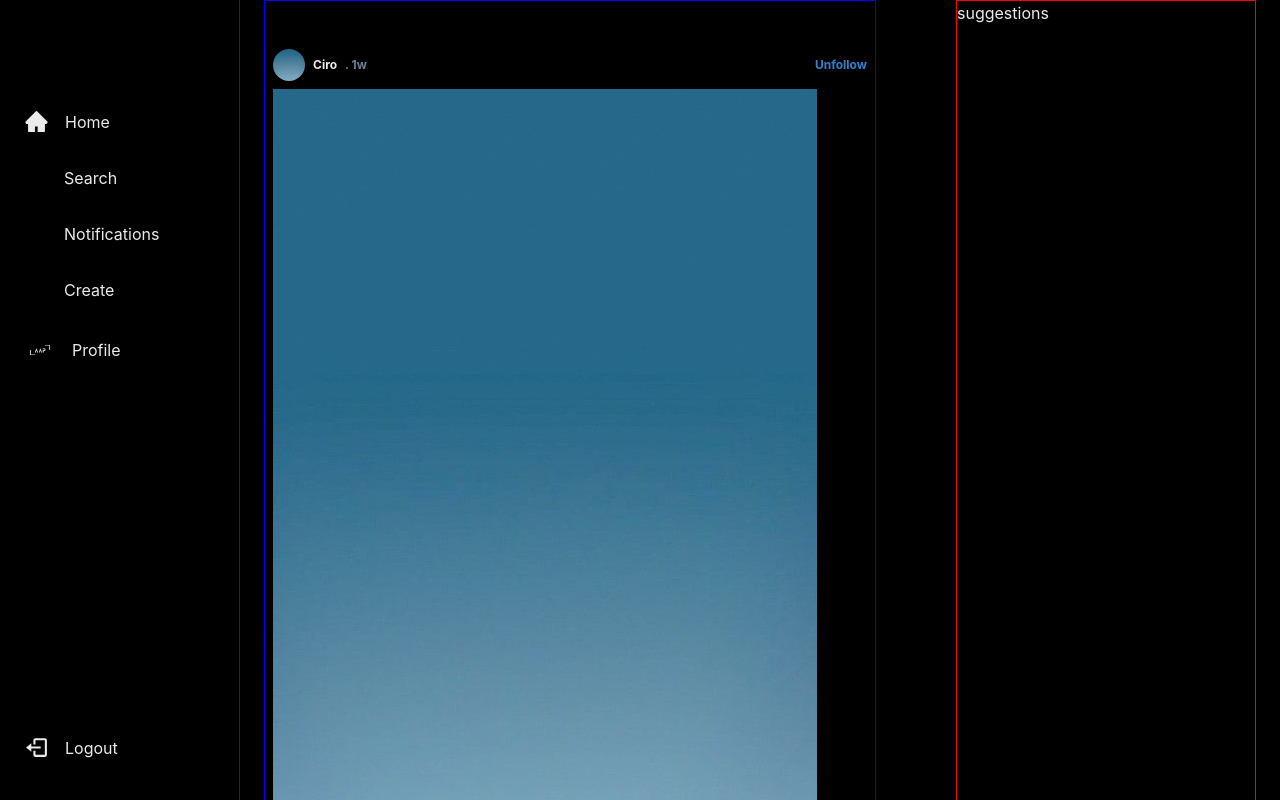
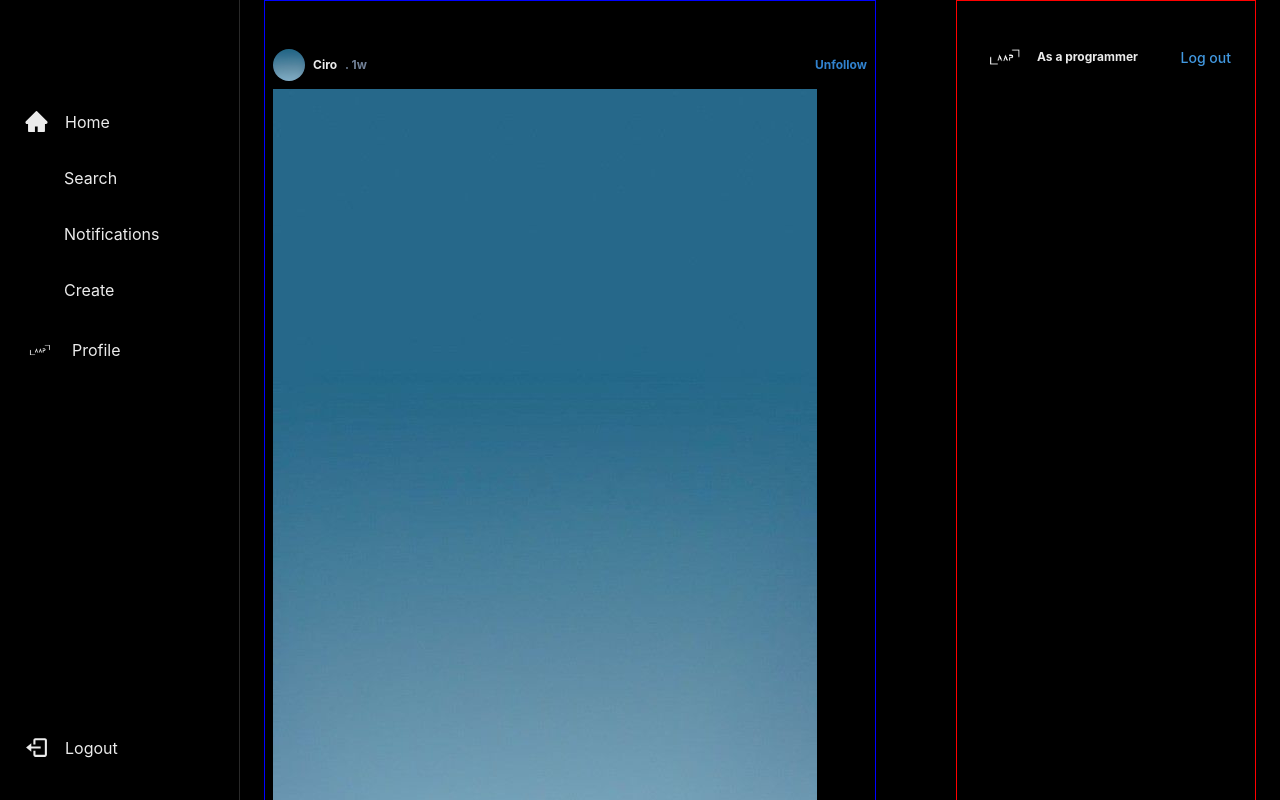
Before and after one commit to Lanubedethom/InstagramClone, a React (Vite) app: page / in a window 1280 px wide. Shown: the top 800 px of the page. Built offline with nearby package versions, Linux system fonts and the light colour scheme.

Commit message:
primera parte de SuggestedUser

```diff
--- a/src/components/FeedPosts.jsx
+++ b/src/components/FeedPosts.jsx
@@ -1,14 +1,41 @@
-import { Container } from "@chakra-ui/react";
+import { Container, SkeletonCircle, VStack, Flex, Skeleton, Box } from "@chakra-ui/react";
 import FeedPost from "./FeedPost";
+import { useEffect, useState } from "react";
 
 const FeedPosts = () => {
+    const [isLoading, setIsLoading] = useState(true);
+
+    useEffect(() => {
+        setTimeout(() => {
+            setIsLoading(false);
+        }, 2000);
+    }, []);
+
     return (
         <Container maxW={'container.sm'} py={10} px={2}>
-            <FeedPost img='/img5.jpg' username='Ciro' avatar='/img5.jpg' />
-            <FeedPost img='/img1.png' username='Lara' avatar='/img1.png' />
-            <FeedPost img='/img2.png' username='Abba' avatar='/img2.png' />
-            <FeedPost img='/img3.png' username='Jhon' avatar='/img3.png' />
-            <FeedPost img='/img4.png' username='Jhon' avatar='/img4.png' />
+            {isLoading && [0, 1, 2, 3].map((_, index) => (
+                <VStack key={index} gap={4} alignItems={'flex-start'} mb={10}>
+                    <Flex gap='2'>
+                        <SkeletonCircle size='10' />
+                        <VStack gap={2} alignItems={'flex-start'}>
+                            <Skeleton height='10px' width={'200px'} />
+                            <Skeleton height='10px' width={'200px'} />
+                        </VStack>
+                    </Flex>
+                    <Skeleton w={'full'}>
+                        <Box h={'500px'}>Contents wrapped</Box>
+                    </Skeleton>
+                </VStack>
+            ))}
+            {!isLoading && (
+                <>
+                    <FeedPost img='/img5.jpg' username='Ciro' avatar='/img5.jpg' />
+                    <FeedPost img='/img1.png' username='Lara' avatar='/img1.png' />
+                    <FeedPost img='/img2.png' username='Abba' avatar='/img2.png' />
+                    <FeedPost img='/img3.png' username='Jhon' avatar='/img3.png' />
+                    <FeedPost img='/img4.png' username='Jhon' avatar='/img4.png' />
+                </>
+            )}
         </Container>
     );
 }
--- /dev/null
+++ b/src/components/SuggestedUsers.jsx
@@ -0,0 +1,12 @@
+import { VStack } from "@chakra-ui/react";
+import SuggestedHeader from "./SuggestesHeader";
+
+const SuggestedUsers = () => {
+    return (
+        <VStack py={8} px={6} gap={4}>
+            <SuggestedHeader />
+        </VStack>
+    )
+}
+
+export default SuggestedUsers;
--- /dev/null
+++ b/src/components/SuggestesHeader.jsx
@@ -0,0 +1,30 @@
+import { Avatar, Box, Flex, Text, Link } from "@chakra-ui/react";
+import { Link as RouterLink } from "react-router-dom";
+
+const SuggestedHeader = () => {
+    return (
+        <Flex justifyContent={'space-between'} alignItems={'center'} w={'full'}>
+            <Flex align={'center'} gap={2}>
+                <Avatar name='As a programmer' size={'md'} src="/profilepic.png" />
+                <Text fontSize={12} fontWeight={'bold'}>
+                    As a programmer
+                </Text>
+            </Flex>
+
+            <Link
+                as={RouterLink}
+                to={'/auth'}
+                fontSize={14}
+                fontWeight={'medium'}
+                color={'blue.400'}
+                style={{ textDecoration: 'none' }}
+                cursor={'pointer'}
+            >
+                Log out
+            </Link>
+        </Flex>
+
+    )
+}
+
+export default SuggestedHeader;
--- a/src/pages/HomePage.jsx
+++ b/src/pages/HomePage.jsx
@@ -1,5 +1,6 @@
 import { Box, Container, Flex } from "@chakra-ui/react";
 import FeedPosts from "../components/FeedPosts";
+import SuggestedUsers from "../components/SuggestedUsers";
 
 
 const HomePage = () => {
@@ -14,8 +15,8 @@ const HomePage = () => {
                     flex={3}
                     maxW={'300px'}
                     border={'1px solid red'}
-                    display={{base: 'none', lg: 'block'}}>
-                    suggestions
+                    display={{ base: 'none', lg: 'block' }}>
+                    <SuggestedUsers />
                 </Box>
             </Flex>
         </Container>
```
Also changed, not shown: src/components/SuggestedUser.jsx (added, +10 -0 lines).
